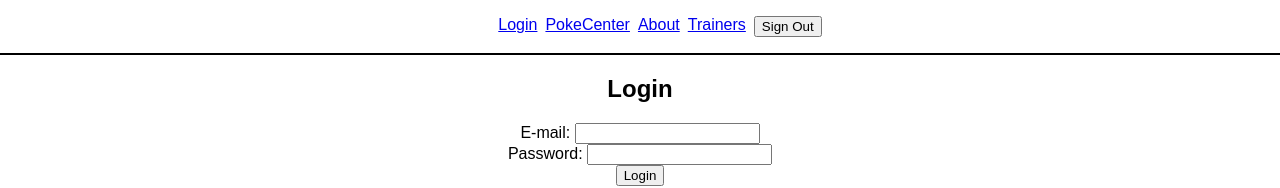
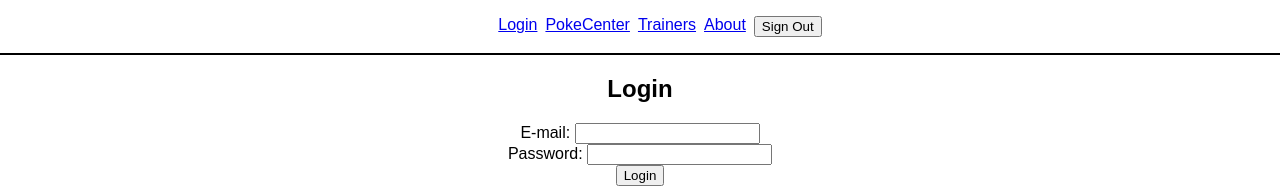
Before and after one commit to SirPotatoIV/mern_heroku, a React (Create React App) app in the folder client/: page / in a window 1280 px wide. Shown: the top 188 px of the page. Built offline with nearby package versions, Linux system fonts and the light colour scheme.

Commit message:
Made pokecenter a private route and reorganized the nav items.

```diff
--- a/client/src/App.js
+++ b/client/src/App.js
@@ -35,9 +35,9 @@ export default function App() {
             <Route path="/about">
               <About />
             </Route>
-            <Route path="/pokecenter">
+            <PrivateRoute path="/pokecenter">
               <PokeCenter />
-            </Route>
+            </PrivateRoute>
             <PrivateRoute path="/trainers">
               <Trainers />
             </PrivateRoute>
--- a/client/src/components/Nav.js
+++ b/client/src/components/Nav.js
@@ -24,10 +24,10 @@ const Nav = () => {
           <Link to="/pokecenter">PokeCenter</Link>
         </li>
         <li>
-          <Link to="/about">About</Link>
+          <Link to="/trainers">Trainers</Link>
         </li>
         <li>
-          <Link to="/trainers">Trainers</Link>
+          <Link to="/about">About</Link>
         </li>
         <li>
           <button onClick={handleSignout}>Sign Out</button>
```
